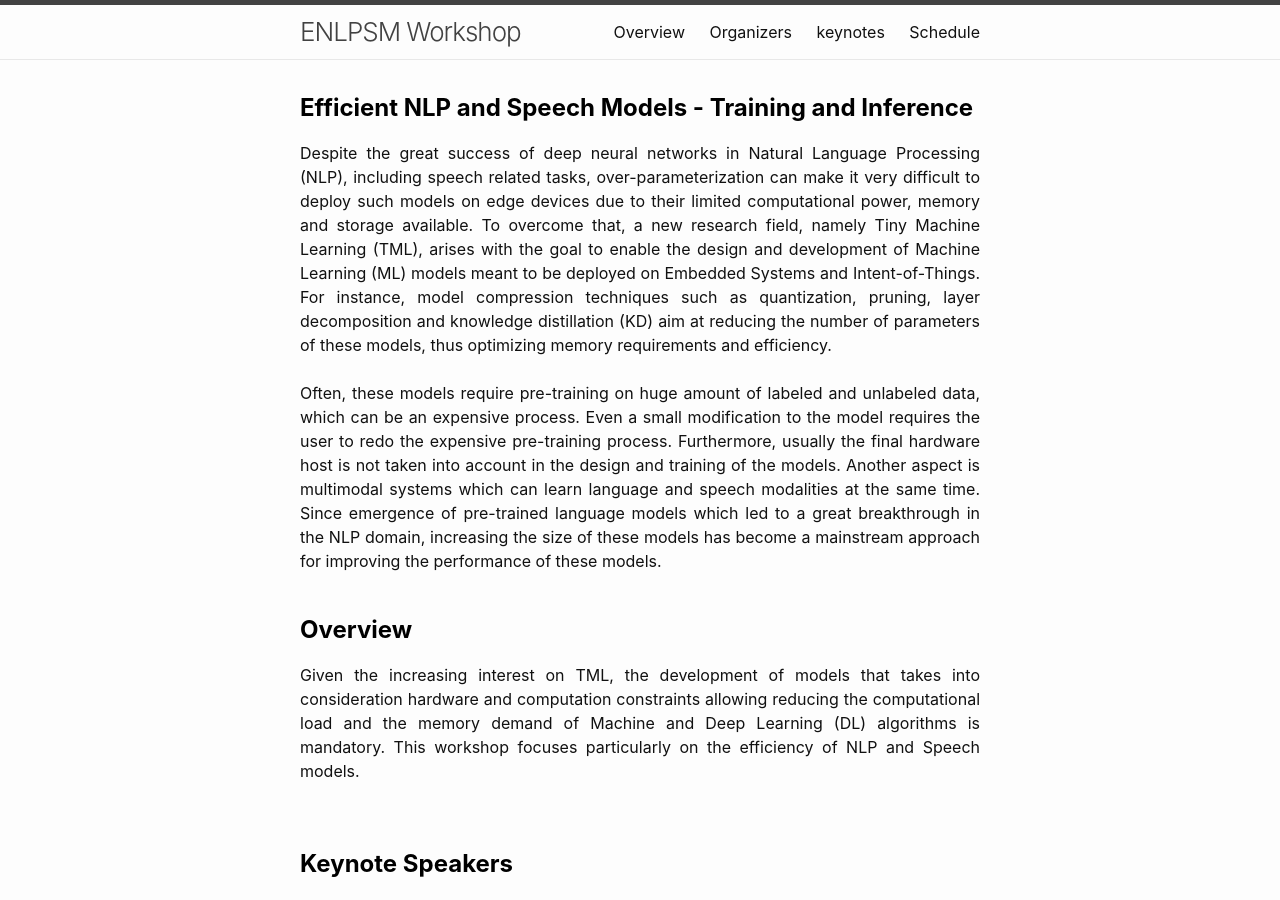
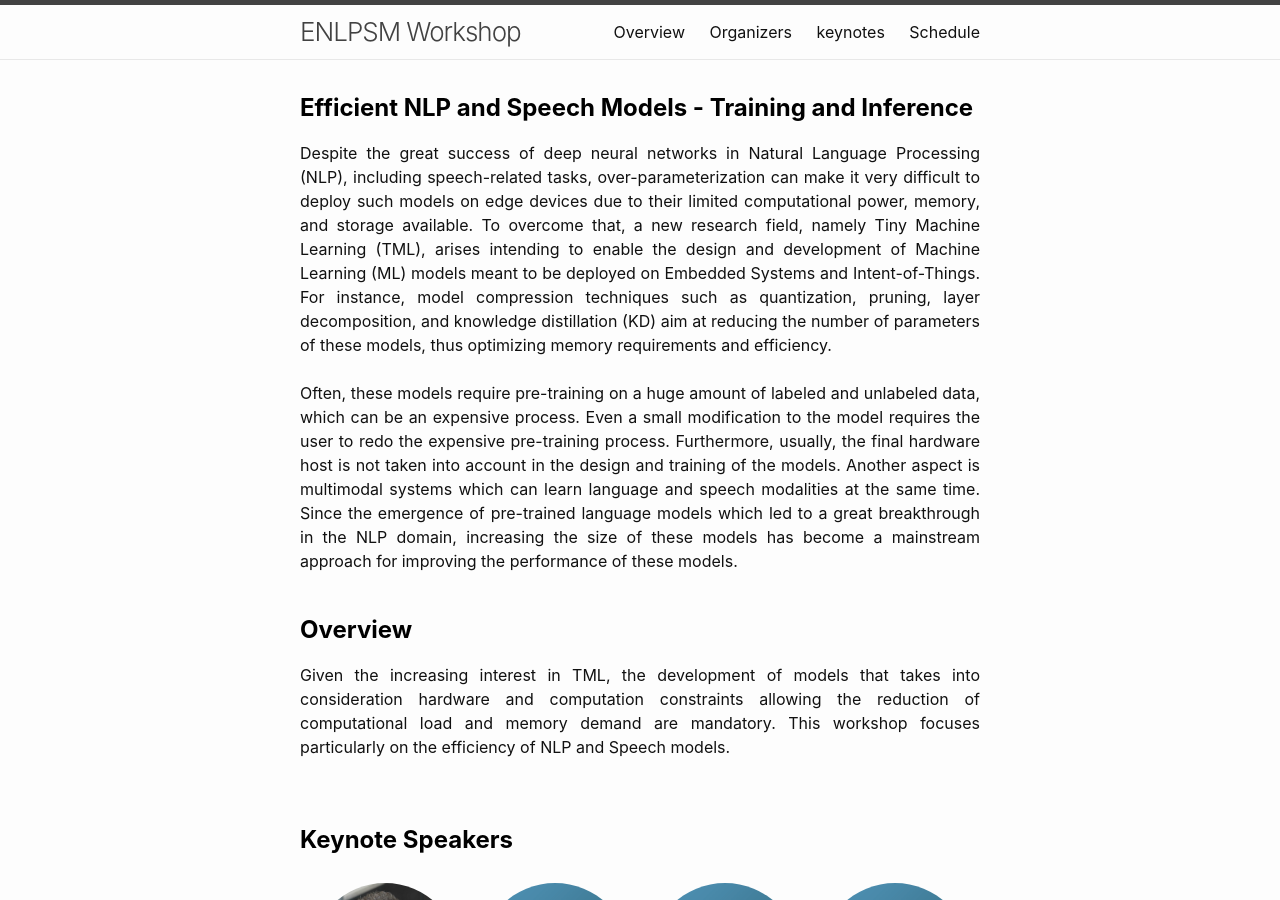
Before and after one commit to newsumm/newsumm.github.io, a Jekyll site: the page built from index.md, in a window 1280 px wide and 900 px high. Built offline with Jekyll 4.4.1, drawn with Linux system fonts in a browser that asks for light colours.

```diff
--- a/index.md
+++ b/index.md
@@ -12,11 +12,10 @@ layout: home
 <h2 class="blackpar_title">Efficient NLP and Speech Models - Training and Inference</h2>
 <p>
 
-Despite the great success of deep neural networks in Natural Language Processing (NLP), including speech related tasks, over-parameterization can make it very difficult to deploy such models on edge devices due to their limited computational power, memory and storage available. To overcome that, a new research field, namely Tiny Machine Learning (TML), arises with the goal to enable the design and development of Machine Learning (ML) models meant to be deployed on Embedded Systems and Intent-of-Things. For instance, model compression techniques such as quantization, pruning, layer decomposition and knowledge distillation (KD) aim at reducing the number of parameters of these models, thus optimizing memory requirements and efficiency.
+Despite the great success of deep neural networks in Natural Language Processing (NLP), including speech-related tasks, over-parameterization can make it very difficult to deploy such models on edge devices due to their limited computational power, memory, and storage available. To overcome that, a new research field, namely Tiny Machine Learning (TML), arises intending to enable the design and development of Machine Learning (ML) models meant to be deployed on Embedded Systems and Intent-of-Things. For instance, model compression techniques such as quantization, pruning, layer decomposition, and knowledge distillation (KD) aim at reducing the number of parameters of these models, thus optimizing memory requirements and efficiency.
+<br><br>
+Often, these models require pre-training on a huge amount of labeled and unlabeled data, which can be an expensive process. Even a small modification to the model requires the user to redo the expensive pre-training process. Furthermore, usually, the final hardware host is not taken into account in the design and training of the models. Another aspect is multimodal systems which can learn language and speech modalities at the same time. Since the emergence of pre-trained language models which led to a great breakthrough in the NLP domain, increasing the size of these models has become a mainstream approach for improving the performance of these models.
 
-<br><br>
-
-Often, these models require pre-training on huge amount of labeled and unlabeled data, which can be an expensive process. Even a small modification to the model requires the user to redo the expensive pre-training process. Furthermore, usually the final hardware host is not taken into account in the design and training of the models. Another aspect is multimodal systems which can learn language and speech modalities at the same time. Since emergence of pre-trained language models which led to a great breakthrough in the NLP domain, increasing the size of these models has become a mainstream approach for improving the performance of these models.
 
 <!--
 The workshop will take place on <span class="blackhighlighted">DATE, 2021</span>.
@@ -29,7 +28,7 @@ Note that to attend the event, a registration on the ICLR website is required. A
 <br><br>
 <h2 class="blackpar_title" id="Overview">Overview</h2>
 <p>
-Given the increasing interest on TML, the development of models that takes into consideration hardware and computation constraints allowing reducing the computational load and the memory demand of Machine and Deep Learning (DL) algorithms is mandatory. This workshop focuses particularly on the efficiency of NLP and Speech models.
+Given the increasing interest in TML, the development of models that takes into consideration hardware and computation constraints allowing the reduction of computational load and memory demand are mandatory. This workshop focuses particularly on the efficiency of NLP and Speech models.
 </p>
 <br><br>
 <!--Keynote Spearkers-->
```
